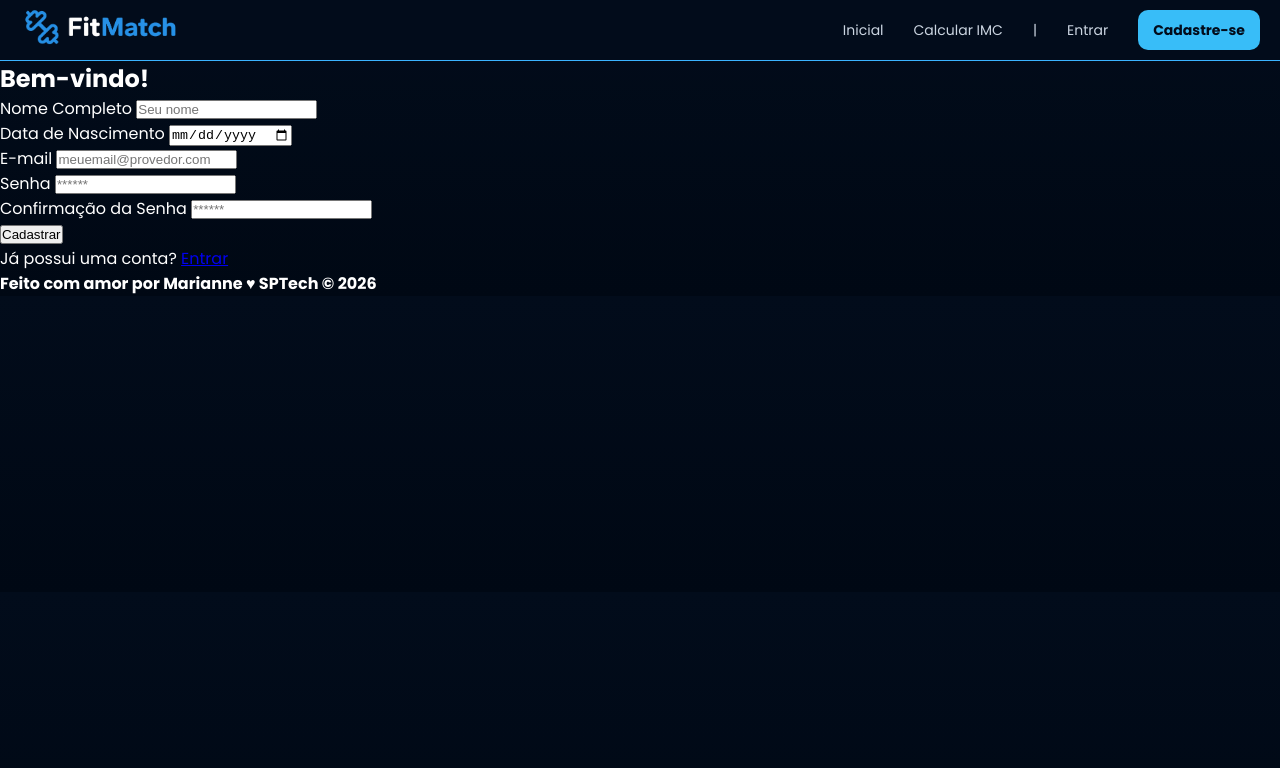
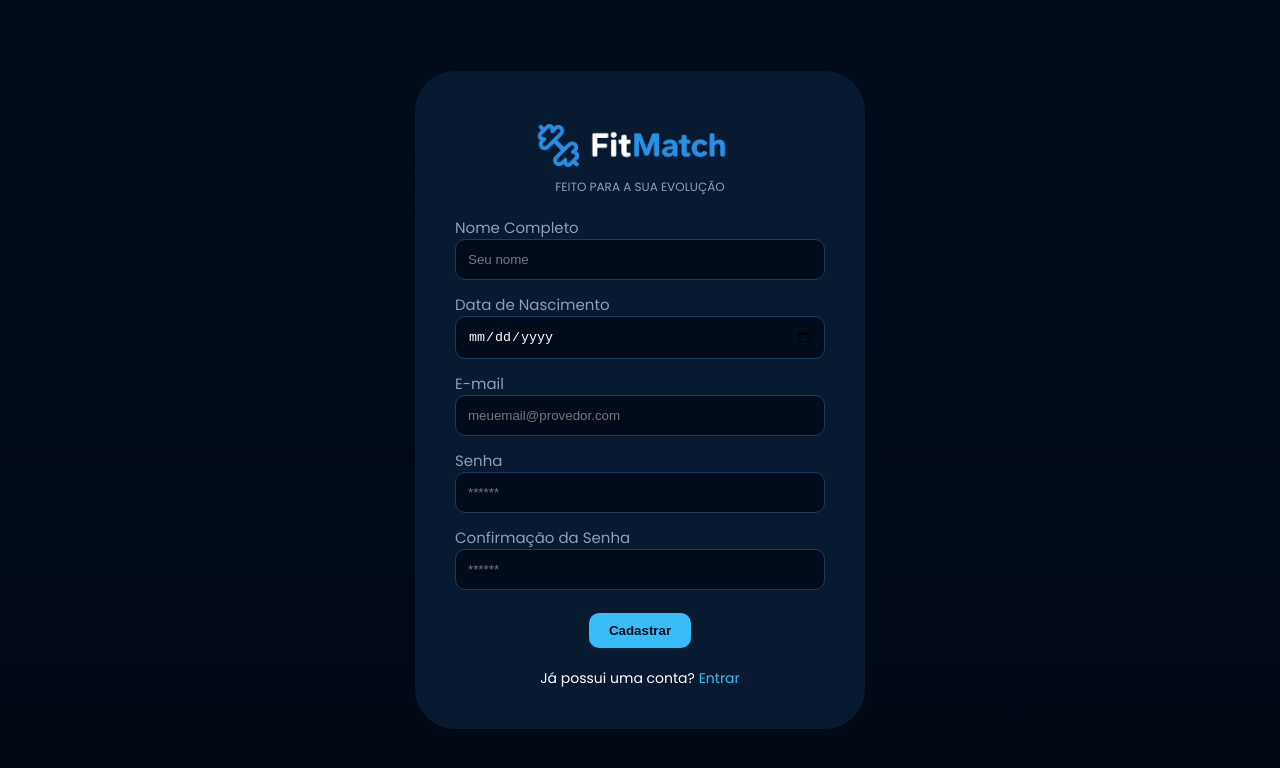
Before and after one commit to marianneoliveirxr/projeto-individual, a website: page public/cadastro.html in a window 1280 px wide. Drawn offline with Linux system fonts and the light colour scheme; a web font is replaced by a local one.

Commit message:
Add: Style cadastro finalizado

```diff
--- a/public/cadastro.html
+++ b/public/cadastro.html
@@ -14,40 +14,17 @@
 </head>
 
 <body>
-  <!--header inicio-->
-  <div class="header">
-      <div class="navbar">
-        <div class="logosite">
-          <img src="assets/imgs/fitmatch.png" alt="Fit Match" />
-        </div>
-        <ul class="links-navbar">
-          <li class="agora">
-            <a href="#">Inicial</a>
-          </li>
-          <li>
-            <a href="#imc">Calcular IMC</a>
-          </li>
-          <li>|</li>
-          <li>
-            <a href="login.html">Entrar</a>
-          </li>
-          <li>
-            <a href="cadastro.html" class="botao-cadastro">Cadastre-se</a>
-          </li>
-        </ul>
-      </div>
-    </div>
-  <!--header fim-->
 
   <div class="login">
     <div class="container">
-      <div class="card card-cadastro">
-        <h2>Bem-vindo!</h2>
+      <div class="card">
+
+        <div class="logo">
+            <img src="assets/imgs/fitmatch.png" alt="FitMatch Logo" />
+            <p>FEITO PARA A SUA EVOLUÇÃO</p>
+          </div>
+
         <div class="formulario">
-          <!--
-                         Para inserir mais um campo, copie uma das inputs abaixo.
-                         Assim que inserir vá para o script abaixo.
-                     -->
           <div class="campo">
             <span>Nome Completo</span>
             <input id="ipt_nome" type="text" placeholder="Seu nome" />
@@ -74,21 +51,13 @@
             <div id="erroConfirmar" class="erro"></div>
           </div>
           <button class="botao" onclick="cadastrar()">Cadastrar</button>
-          <p>Já possui uma conta? <a href="login.html">Entrar</a></p>
         </div>
+        <p class="rodape-formulario">Já possui uma conta? <a href="login.html">Entrar</a></p>
 
-        <div id="div_erros_login"></div>
       </div>
     </div>
   </div>
 
-  <!--footer inicio-->
-  <div class="footer">
-    <div class="container">
-      <h4>Feito com amor por Marianne &hearts; SPTech &copy; 2026</h4>
-    </div>
-  </div>
-  <!--footer fim-->
 </body>
 
 </html>
--- a/public/css/cadastro.css
+++ b/public/css/cadastro.css
@@ -12,49 +12,101 @@ body {
     color: #fff;
 }
 
-.header{
-    background-color: #020C1B;
+.login{
+    height: 100vh;
+    display: flex;
+    align-items: center;
+    justify-content: center;
 }
 
-.navbar{
+.container{
+   background-color: #071a2f;
+   width: 450px;
+   padding: 40px;
+   border-radius: 40px;
+}
+
+.card-login{
     display: flex;
+    flex-direction: column;
     align-items: center;
     justify-content: space-between;
-    border-bottom: 1px solid #3BB4FF;
+    margin-bottom: 20px;
+    width: 100%;
+    min-height: 290px;
+    margin-top: 20px;
 }
 
-.logosite{
-    margin-left: 20px;
-}
-.logosite img{
-    width: 160px;
+.logo{
+    display: flex;
+    flex-direction: column;
+    align-items: center;
 }
 
-.links-navbar{
-    list-style: none;
-    display: flex;
-    flex-direction: row;
-    align-items: center;
-    gap: 30px;
-    margin-right: 20px;
+.logo img{
+    width: 200px;
+    margin-right: 18px;
 }
 
-.links-navbar a{
-    text-decoration: none;
-    color: #cbd5e1;
+.logo p{
+    font-size: 12px;
+    color: #8aa0b8;
+}
+
+.formulario{
+    display: flex;
+    flex-direction: column;
+    width: 100%;
+    margin-top: 20px;
+    gap: 10px;
+}
+
+.campo{
+    width: 100%;
+
+}
+
+.campo span{
+    font-size: 15px;
+    color: #8aa0b8;
+    display: block;
+}
+
+.campo input{
+    width: 100%;
+    padding: 12px;
+    border-radius: 10px;
+    border: 1px solid #1e3a5f;
+    background: #020C1B;
+    color: #fff;
+}
+
+.erro{
+    color: red;
+    font-size: 12px;
+    margin-top: 3px;
+}
+
+.botao{
+    display: flex;
+    align-self: center;
+    padding: 10px 20px;
+    border-radius: 10px;
+    background-color: #38bdf8;
+    color: #000814;
+    font-weight: 800;
+    margin-top: 10px;
+    border: none;
+    cursor: pointer;
+}
+
+.rodape-formulario{
+    margin-top: 20px;
+    text-align: center;
     font-size: 14px;
 }
 
-li{
-    color: #cbd5e1;
-    font-size: 14px;
+.rodape-formulario a{
+    text-decoration: none;
+    color: #38bdf8;
 }
-
-.links-navbar .botao-cadastro {
-    background-color: #38bdf8;
-    color: #020C1B;
-    padding: 10px 15px;
-    border-radius: 10px;
-    cursor: pointer;
-    font-weight: bold;
-}
--- a/public/css/login.css
+++ b/public/css/login.css
@@ -26,7 +26,7 @@ body {
    border-radius: 40px;
 }
 
-.card-login{
+.card{
     display: flex;
     flex-direction: column;
     align-items: center;
@@ -95,7 +95,7 @@ body {
     background-color: #38bdf8;
     color: #000814;
     font-weight: 800;
-    margin-top: 10px;
+    margin-top: 20px;
     border: none;
     cursor: pointer;
 }
```
Also changed, not shown: public/login.html (+1 -1 lines).
